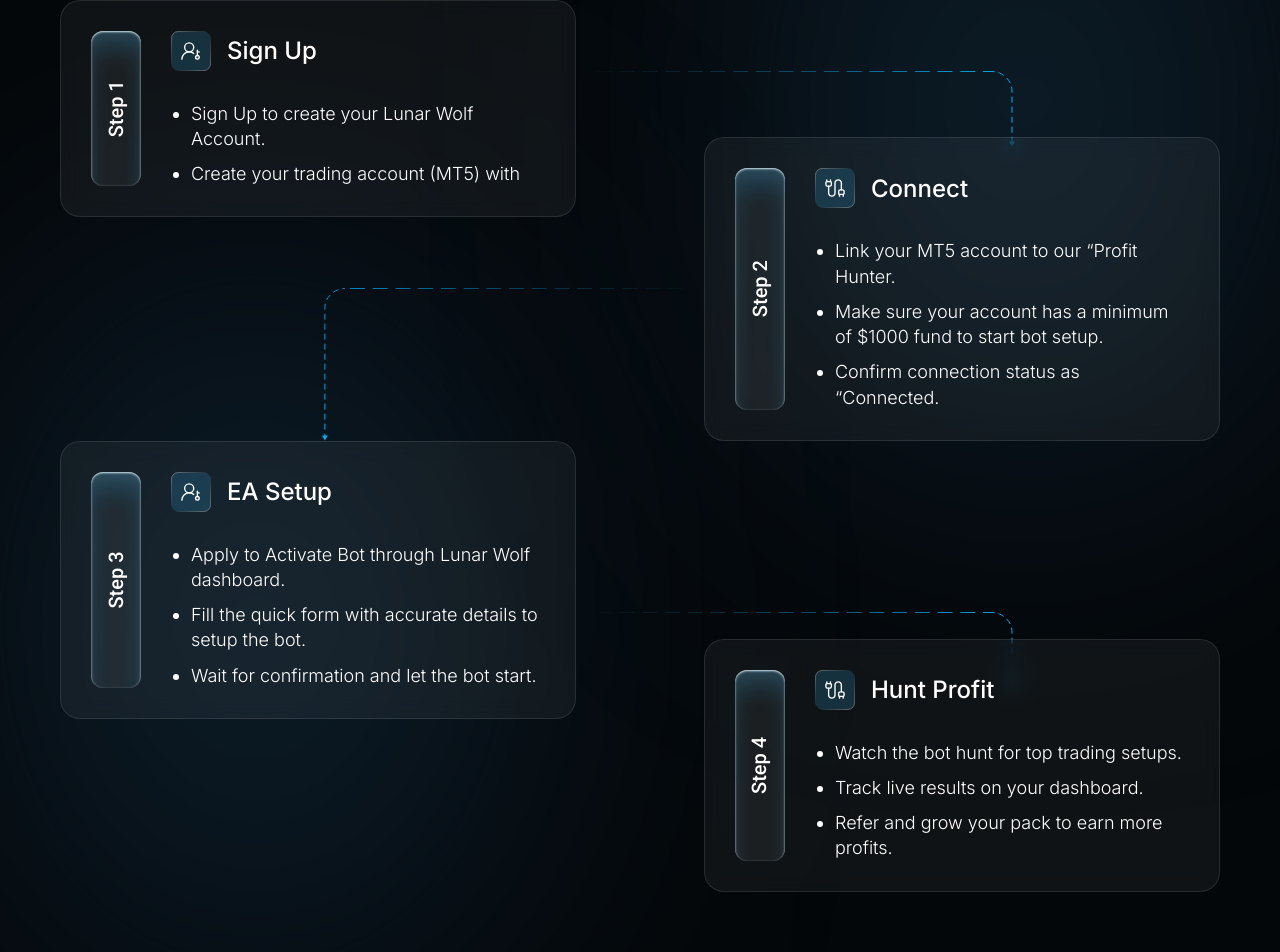
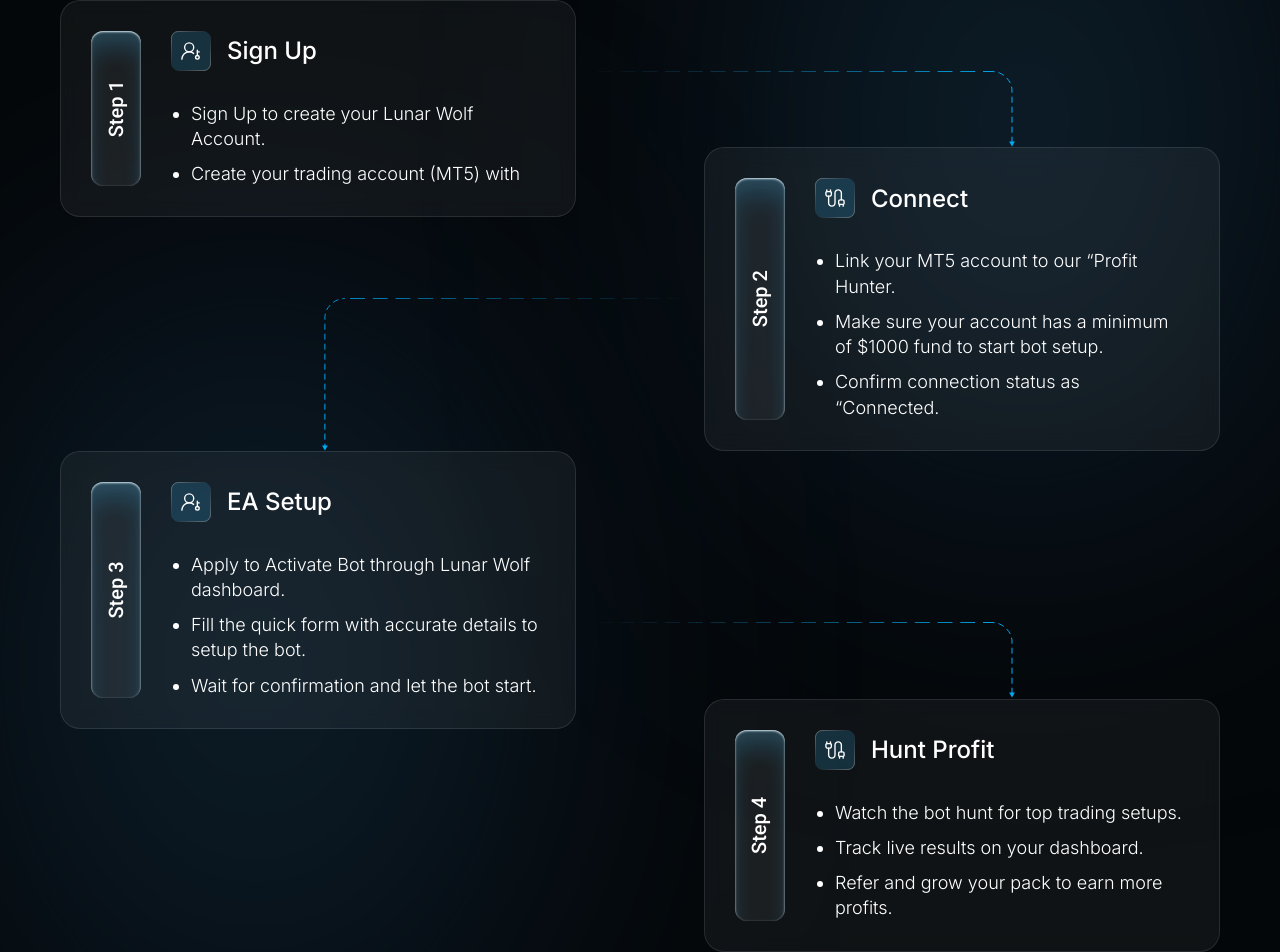
Before and after one commit to maheshBavishi/lunarwolf-latest-webapp, a Next.js app: page / in a window 1280 px wide. Shown: the part 8269-9221 px from the top of the page. Built offline with nearby package versions, Linux system fonts and the light colour scheme.

Commit message:
styles:landing page line animation added

```diff
--- a/src/rendering/home/stepSection/stepSection.module.scss
+++ b/src/rendering/home/stepSection/stepSection.module.scss
@@ -90,7 +90,7 @@
         .flexBox {
             &:nth-child(2) {
                 justify-content: flex-end;
-                margin-top: -80px;
+                margin-top: -70px;
                 align-items: flex-end;
 
                 @include respond-to("md") {
@@ -112,7 +112,7 @@
 
             &:nth-child(4) {
                 justify-content: flex-end;
-                margin-top: -80px;
+                margin-top: -30px;
 
                 @include respond-to("md") {
                     justify-content: flex-start;
```
